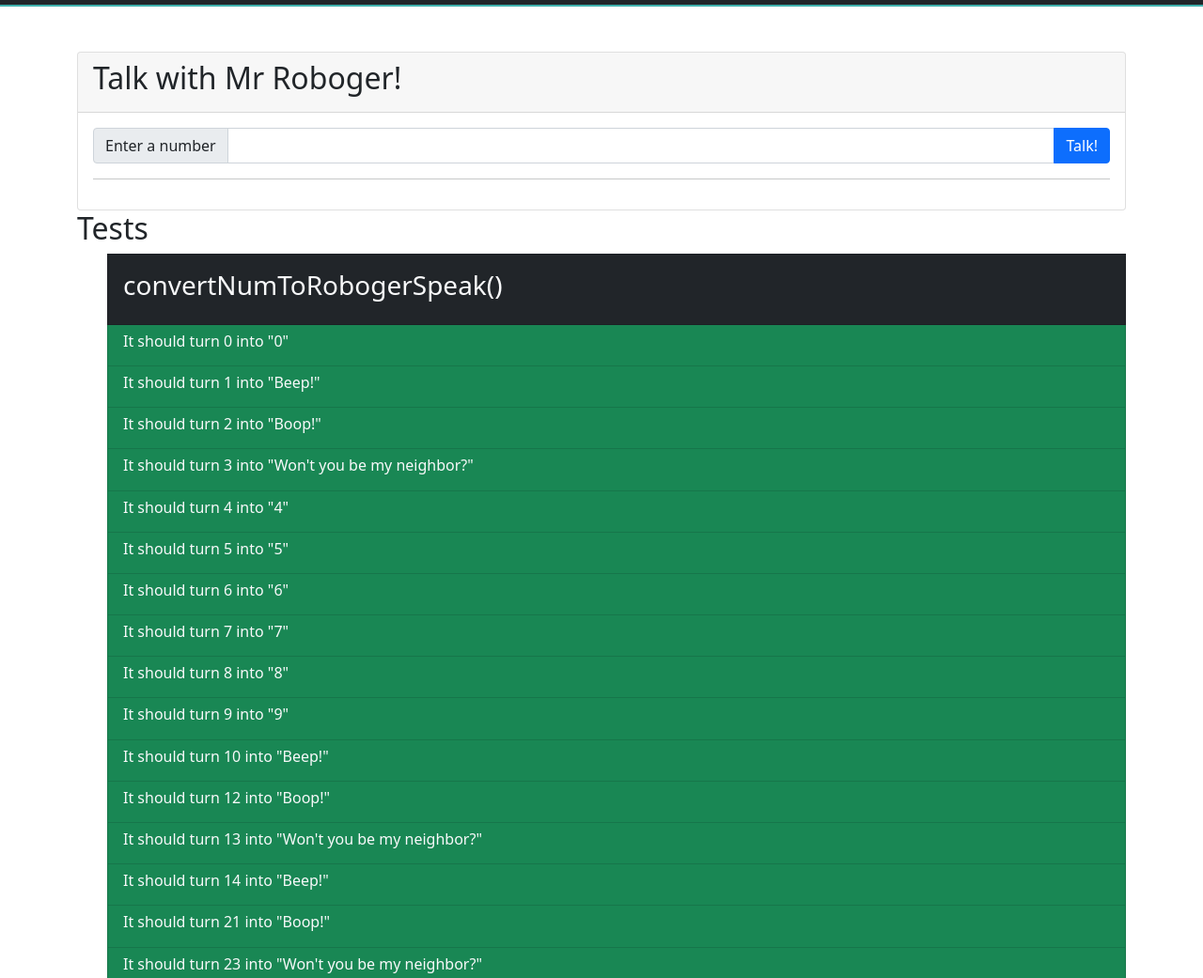
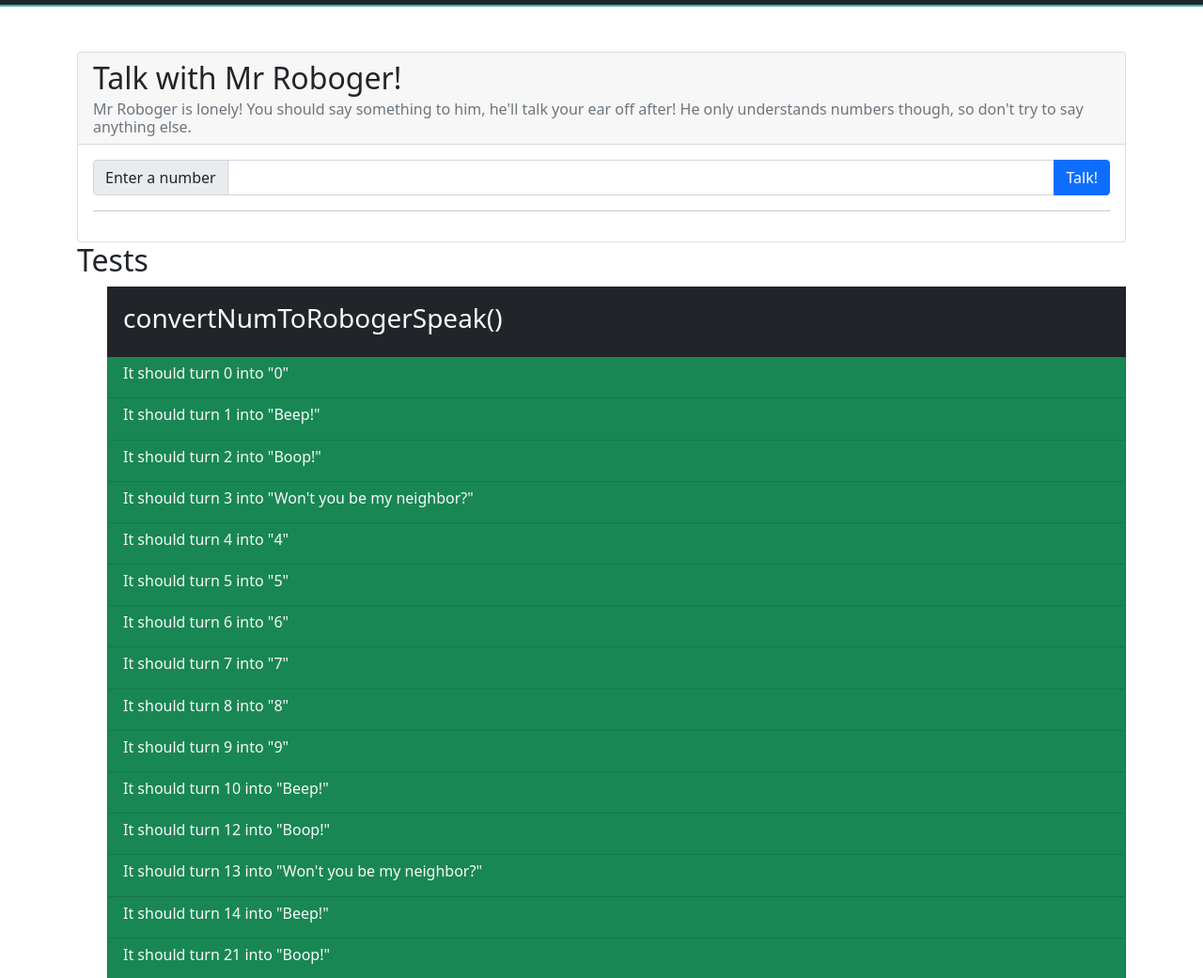
Before and after one commit to AlyxMoon/epicodus-project03-mr-robogers-neighborhood, a website: page index.html in a window 1280 px wide. Shown: the part 59-1100 px from the top of the page at 94% size. Drawn offline with nearby package versions, Linux system fonts and the light colour scheme.

Commit message:
add some descriptive text

```diff
--- a/index.html
+++ b/index.html
@@ -48,6 +48,7 @@
       <div class="card">
         <header class="card-header">
           <h2 class="card-title">Talk with Mr Roboger!</h2>
+          <h6 class="card-subtitle text-muted">Mr Roboger is lonely! You should say something to him, he'll talk your ear off after! He only understands numbers though, so don't try to say anything else.</h6>
         </header>
 
         <div class="card-body">
```
